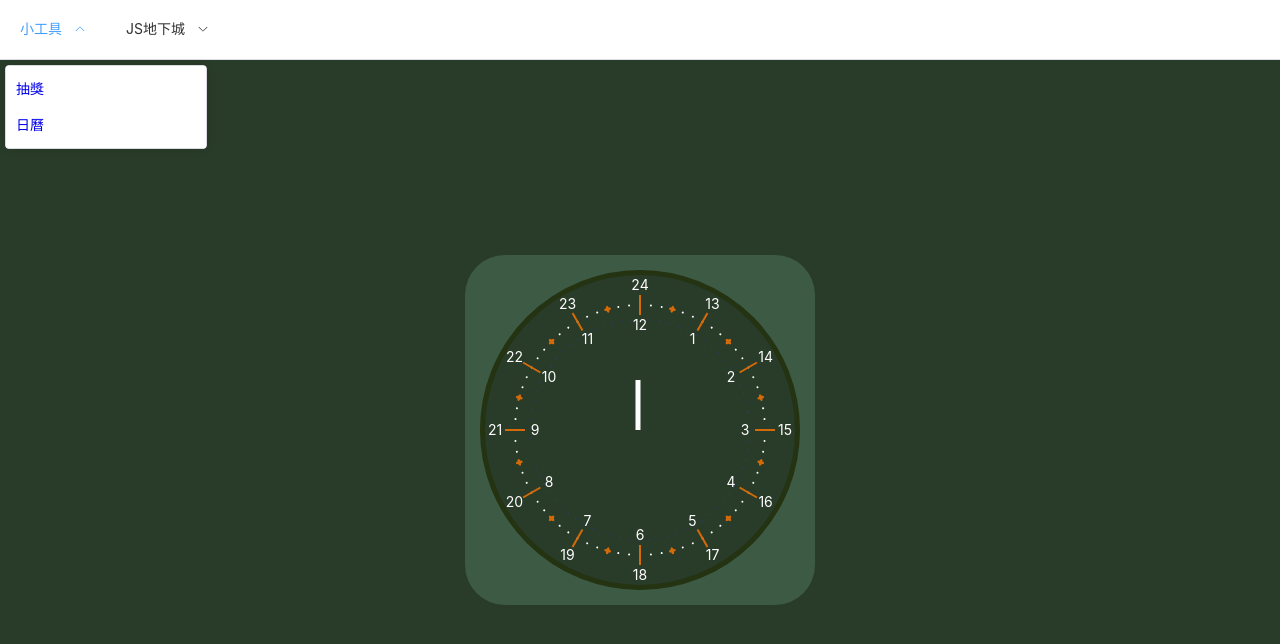
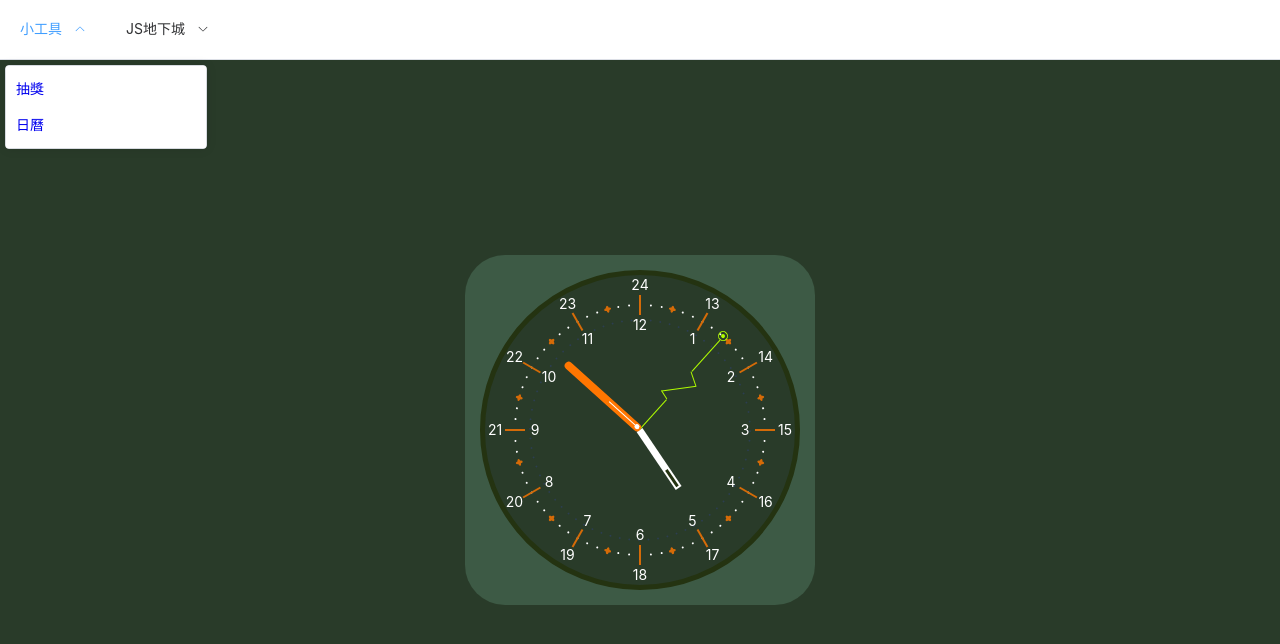
Before and after one commit to MikaChan602/profile, a Vue app: page /#/firstFloor in a window 1280 px wide. Shown: the top 644 px of the page. Built offline with nearby package versions, Linux system fonts and the light colour scheme.

Commit message:
feat:功能完成

```diff
--- a/src/views/undergroundCastle/firstFloor.vue
+++ b/src/views/undergroundCastle/firstFloor.vue
@@ -3,6 +3,7 @@
 	<div class="wrapper">
 		<div class="clock">
 			<div class="circle">
+				<div class="centre"></div>
 				<!-- 好難寫的樣式區塊 -->
 				<div
 					class="outerNum transNum"
@@ -23,19 +24,52 @@
 					</span>
 				</div>
 				<!-- 指針區塊 -->
-				<div class="hour">
+				<div class="hour" :style="{ transform: 'rotate(' + hour + 'deg)' }">
 					<div class="decoration"></div>
 				</div>
-				<div class="minute"></div>
-				<div class="second"></div>
+				<div class="minute" :style="{ transform: 'rotate(' + minute + 'deg)' }">
+					<div class="decoration"></div>
+					<div class="point"></div>
+				</div>
+				<div class="second" :style="{ transform: 'rotate(' + second + 'deg)' }">
+					<div class="line one"></div>
+					<div class="line two"></div>
+					<div class="line three"></div>
+					<div class="line four"></div>
+					<div class="line five"></div>
+					<div class="circlePoint">
+						<div class="innerPoint"></div>
+					</div>
+				</div>
 			</div>
 		</div>
 	</div>
 </template>
 <script setup>
+	import { ref, onMounted } from "vue";
 	const range = (start, end) => {
 		return Array.from({ length: end - start + 1 }, (_, i) => i + start);
 	};
+
+	const hour = ref(0);
+	const minute = ref(0);
+	const second = ref(0);
+
+	onMounted(() => {
+		const interval = setInterval(() => {
+			const date = new Date();
+			minute.value = date.getMinutes() * 6;
+			// 每一分鐘是6度
+			second.value = date.getSeconds() * 6;
+			// 每秒鐘是6度
+			hour.value = ((date.getHours() % 12) / 12) * 360 + minute.value / 12;
+			// 1. 先將24小時轉12小時制
+			// 2. 除以12算出一小時度數
+			// 3. 再乘上度數算出每小時度數 ＋ 分鐘數走的度數，但度數要再除以12
+			// 因為一分鐘走一圈有12個單位，要算出分針走一個單位要移動多少度數
+			// console.log(minute.value, second.value);
+		}, 1000);
+	});
 </script>
 <style lang="scss" scoped>
 	.wrapper {
@@ -139,16 +173,122 @@
 				translate(0, -125px) rotate(90deg);
 		}
 	}
+	/** 圓心 */
+	.centre {
+		min-width: 1px;
+		min-height: 1px;
+		background-color: red;
+		display: flex;
+		align-items: center;
+		justify-content: center;
+	}
 	/** 指針 */
 	.hour {
+		// display: none;
+		position: absolute;
 		background-color: #fff;
-		width: 5px;
-		height: 50px;
-		transform: translate(-50%, -50%);
+		width: 7px;
+		height: 70px;
+		transform-origin: bottom center;
+		top: 85px;
+		left: 151px;
 		.decoration {
+			position: absolute;
+			width: 3px;
+			height: 20px;
+			background-color: #243311;
+			left: 2px;
+			top: 2px;
+		}
+	}
+	.minute {
+		// display: none;
+		position: absolute;
+		background-color: #ff7601;
+		width: 8px;
+		height: 100px;
+		border-radius: 20px;
+		transform-origin: bottom center;
+		top: 55px;
+		left: 151px;
+		z-index: 3;
+		.decoration {
+			position: absolute;
 			width: 1px;
-			height: 15px;
-
+			height: 40px;
+			background-color: #fff;
+			left: 4px;
+			bottom: 2px;
+		}
+		.point {
+			position: absolute;
+			height: 5px;
+			width: 5px;
+			background-color: #fff;
+			border-radius: 50%;
+			bottom: 2px;
+			left: 2px;
+		}
+	}
+	.second {
+		position: absolute;
+		width: 3px;
+		height: 100px;
+		top: 55px;
+		left: 154px;
+		transform-origin: bottom center;
+		background-color: none;
+		display: flex;
+		.line {
+			background-color: #affc01;
+			width: 1px;
+			position: absolute;
+			z-index: 2;
+			&.one {
+				height: 40px;
+				bottom: 0px;
+			}
+			&.two {
+				height: 10px;
+				bottom: 37px;
+				left: -5px;
+				rotate: 105deg;
+			}
+			&.three {
+				height: 35px;
+				bottom: 39px;
+				left: 2px;
+				rotate: 40deg;
+			}
+			&.four {
+				height: 15px;
+				bottom: 66px;
+				left: 6px;
+				rotate: 119deg;
+			}
+			&.five {
+				height: 42px;
+				bottom: 78px;
+			}
+		}
+		.circlePoint {
+			position: absolute;
+			display: flex;
+			align-items: center;
+			justify-content: center;
+			width: 10px;
+			height: 10px;
+			border-radius: 50%;
+			border: 1px solid #affc01;
+			// background-color: #affc01;
+			left: -5px;
+			bottom: 120px;
+			.innerPoint {
+				background-color: #affc01;
+				width: 4px;
+				height: 4px;
+				border-radius: 50%;
+			}
 		}
 	}
 </style>
```
